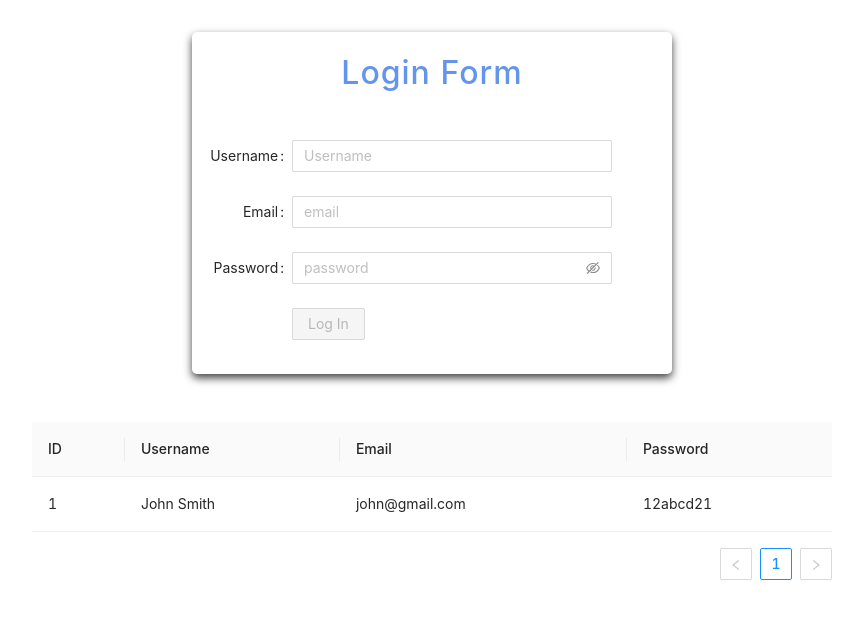
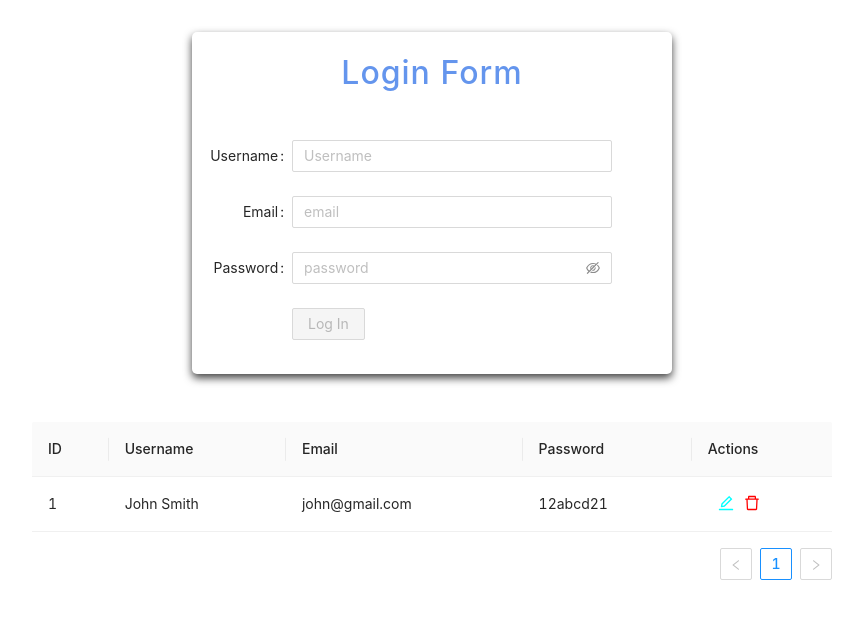
Before and after one commit to mtMirani25/AntD-Form, a React (Create React App) app: page / in a window 1280 px wide. Shown: the top 618 px of the page, without its empty margins (208-1071 px from the left). Built offline with nearby package versions, Linux system fonts and the light colour scheme.

Commit message:
add deleteUser functionality

```diff
--- a/src/App.jsx
+++ b/src/App.jsx
@@ -1,5 +1,6 @@
 import React, { useState } from "react";
 import SignUp from "./components/Form/SignUp";
+import FormTable from "./components/Table/FormTable";
 
 const App = () => {
   const [dataSource, setDataSource] = useState([
@@ -22,14 +23,23 @@ const App = () => {
         email: "john@gmail.com",
         password: "12abcd21",
       };
-      const updatedUser = [...prevUser, newUser];
-      return updatedUser;
+      return [...prevUser, newUser];
+    });
+  };
+
+  // function for Delete previous user
+  const deleteUserHandler = (record) => {
+    setDataSource((prev) => {
+      return prev.filter((user) => user.id !== record.id);
     });
   };
 
   return (
     <>
-      <SignUp onAddUser={addUserHandler} dataSource={dataSource} />
+      <SignUp onAddUser={addUserHandler} />
+      <section id="table">
+        <FormTable dataSource={dataSource} onDelete={deleteUserHandler} />
+      </section>
     </>
   );
 };
--- a/src/components/Form/SignUp.css
+++ b/src/components/Form/SignUp.css
@@ -26,9 +26,3 @@
   line-height: 1.7;
   margin: 5px 0;
 }
-
-#table {
-  width: 50rem;
-  max-width: 90%;
-  margin: 3rem auto;
-}
--- a/src/components/Form/SignUp.jsx
+++ b/src/components/Form/SignUp.jsx
@@ -1,6 +1,5 @@
 import React, { useState } from "react";
 import Card from "../UI/Card";
-import FormTable from "../Table/FormTable";
 import { Form, Input, Button } from "antd";
 
 import "./SignUp.css";
@@ -31,6 +30,7 @@ const SignUp = (props) => {
 
     console.log(enteredName, enteredEmail, enteredPassword);
   };
+
   return (
     <>
       <div id="form">
@@ -85,10 +85,6 @@ const SignUp = (props) => {
           </Form>
         </Card>
       </div>
-
-      <section id="table">
-        <FormTable dataSource={props.dataSource} />
-      </section>
     </>
   );
 };
--- a/src/components/Table/FormTable.jsx
+++ b/src/components/Table/FormTable.jsx
@@ -1,5 +1,6 @@
 import React from "react";
 import { Table } from "antd";
+import { EditOutlined, DeleteOutlined } from "@ant-design/icons";
 
 const FormTable = (props) => {
   const columns = [
@@ -23,6 +24,35 @@ const FormTable = (props) => {
       title: "Password",
       dataIndex: "password",
     },
+    {
+      key: "5",
+      title: "Actions",
+      render: (record) => {
+        return (
+          <>
+            <EditOutlined
+              style={{
+                color: "aqua",
+                marginLeft: "10px",
+                cursor: "pointer",
+                fontSize: "1rem",
+              }}
+            />
+            <DeleteOutlined
+              onClick={() => {
+                props.onDelete(record);
+              }}
+              style={{
+                color: "red",
+                marginLeft: "10px",
+                cursor: "pointer",
+                fontSize: "1rem",
+              }}
+            />
+          </>
+        );
+      },
+    },
   ];
 
   return (
--- a/src/index.css
+++ b/src/index.css
@@ -5,3 +5,9 @@
   margin: 0;
   box-sizing: border-box;
 }
+
+#table {
+  width: 50rem;
+  max-width: 90%;
+  margin: 3rem auto;
+}
```
